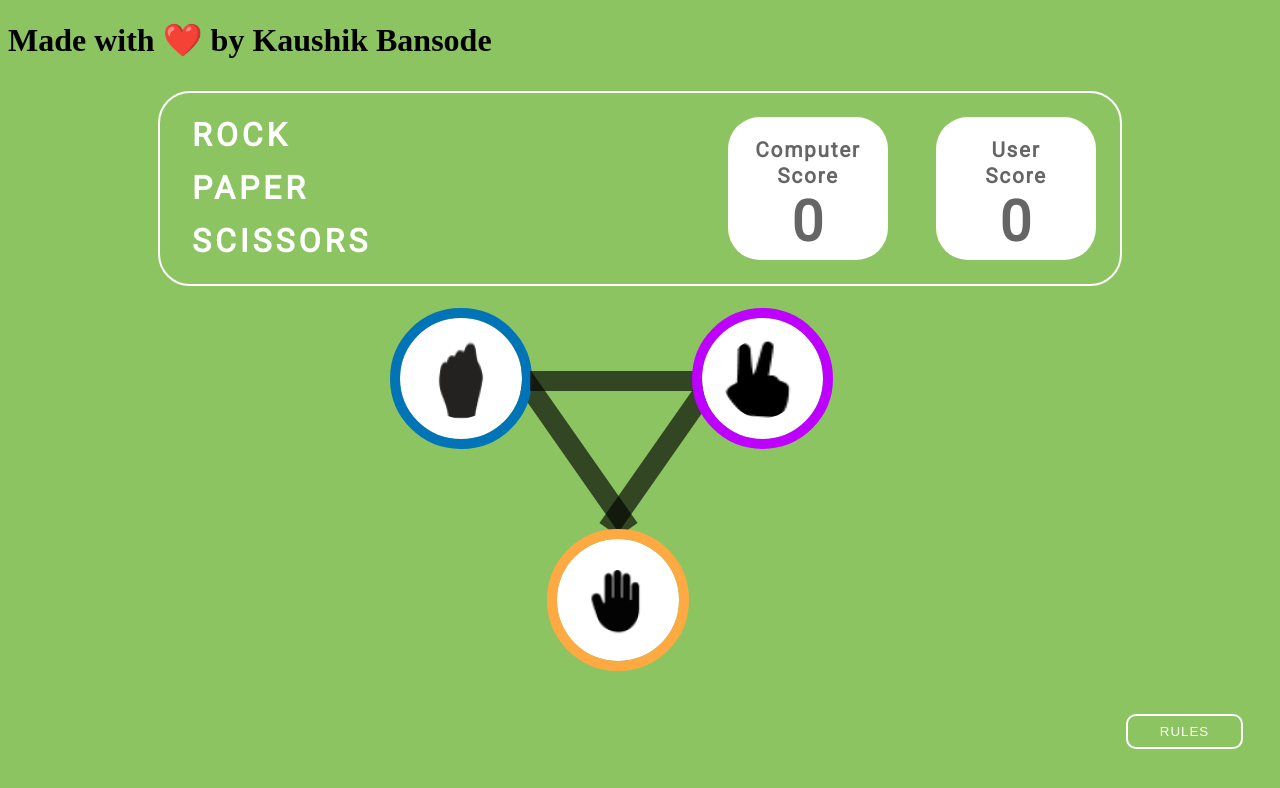
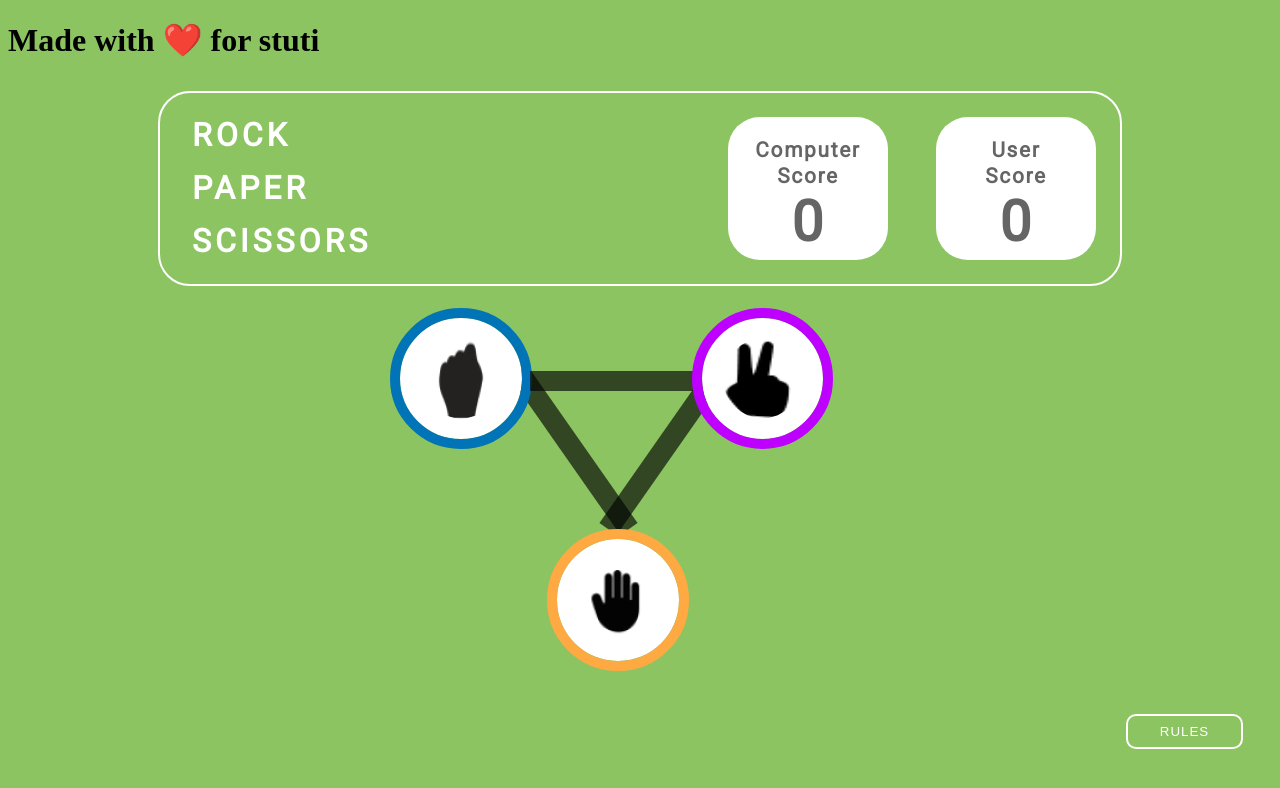
Before and after one commit to KB-2000/Rock-Paper-Scissor, a plain HTML site: page index.html in a window 1280 px wide. Drawn offline with Linux system fonts and the light colour scheme.

Commit message:
index.html

```diff
--- a/index.html
+++ b/index.html
@@ -9,7 +9,7 @@
 </head>
 <body>
     <!-- Score Board -->
-    <h1>Made with ❤️ by Kaushik Bansode</h1>
+    <h1>Made with ❤️ for stuti</h1>
     <div class="score_board">
         <div class="title">
             <p>ROCK</p>
```
